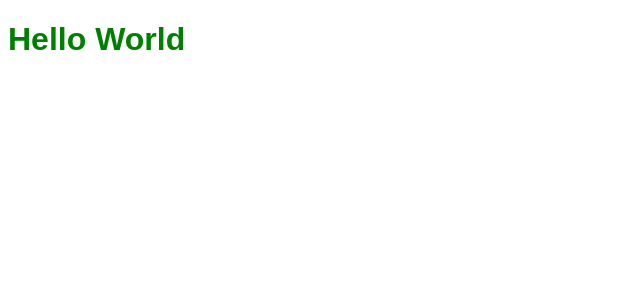
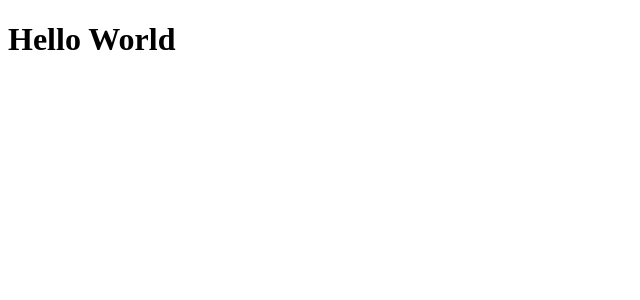
Before and after one commit to Holledrums/todo-app, a React (Create React App) app: page / in a window 1280 px wide. Shown: the top 300 px of the page, without its empty margins (0-640 px from the left). Built offline with nearby package versions, Linux system fonts and the light colour scheme.

Commit message:
initial push

```diff
--- a/public/index.html
+++ b/public/index.html
@@ -2,9 +2,9 @@
 <html lang="en">
   <head>
     <meta charset="UTF-8" />
-    <meta http-equiv="X-UA-Compatible" content="IE=edge" />
     <meta name="viewport" content="width=device-width, initial-scale=1.0" />
-    <title>toDo list</title>
+    <meta http-equiv="X-UA-Compatible" content="ie=edge" />
+    <title>toDoList</title>
   </head>
   <body>
     <div id="root"></div>
--- a/src/App.css
+++ /dev/null
@@ -1,4 +0,0 @@
-.hello {
-  font-family: sans-serif;
-  color: green;
-}
--- a/src/App.js
+++ b/src/App.js
@@ -1,9 +1,9 @@
-import "./App.css";
+import "./App.scss";
 
 function App() {
   return (
     <div className="App">
-      <h1 className="hello">Hello World</h1>
+      <h1>Hello World</h1>
     </div>
   );
 }
```
Also changed, not shown: package.json (+3 -10 lines), src/index.js (+5 -5 lines), src/App.scss (added), 1 other file (tests, documents, lock files or other folders).
